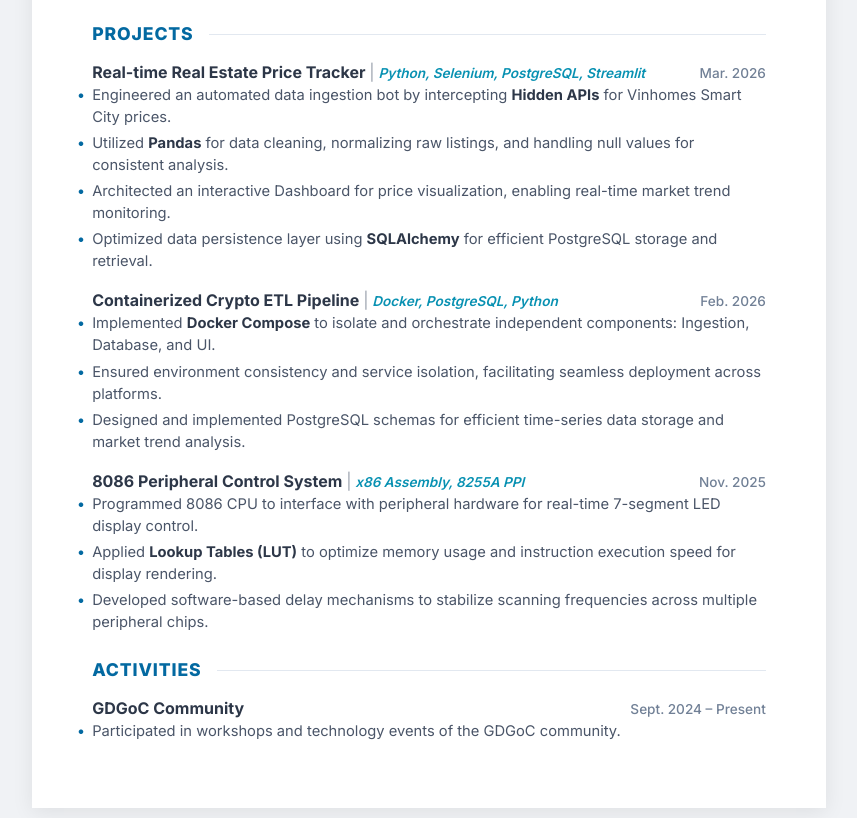
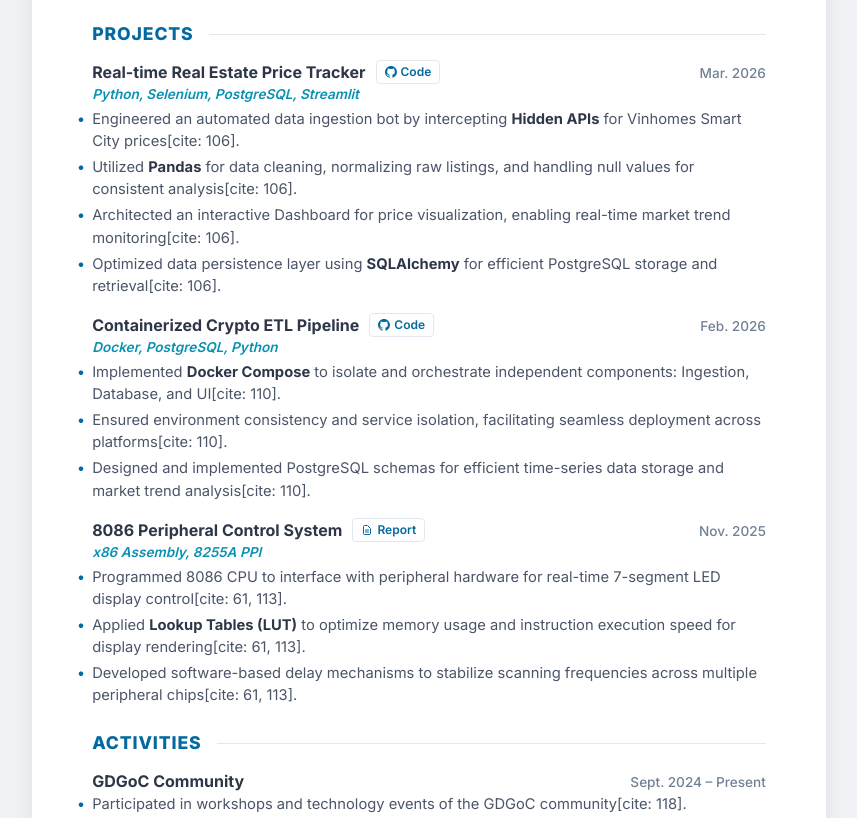
Before and after one commit to nguyenphucptitd24/NguyenPhucCV_VDT2026, a plain HTML site: page index.html in a window 1280 px wide. Shown: the part 518-1336 px from the top of the page, without its empty margins (211-1068 px from the left). Drawn offline with nearby package versions, Linux system fonts and the light colour scheme.

Commit message:
third commit

```diff
--- a/index.html
+++ b/index.html
@@ -71,6 +71,27 @@
             font-weight: 600;
         }
 
+        .project-link {
+            display: inline-flex;
+            align-items: center;
+            gap: 4px;
+            font-size: 0.75rem;
+            color: #0369a1;
+            border: 1px solid #e2e8f0;
+            padding: 2px 8px;
+            border-radius: 4px;
+            margin-left: 10px;
+            transition: all 0.2s;
+            font-weight: 600;
+            text-transform: none;
+            text-decoration: none;
+        }
+
+        .project-link:hover {
+            background-color: #f0f9ff;
+            border-color: #0369a1;
+        }
+
         ul {
             margin-top: 6px;
             padding-left: 1.25rem;
@@ -94,7 +115,6 @@
         }
 
         strong { color: #2d3748; }
-
         .contact-link:hover { color: #0369a1; text-decoration: underline; }
     </style>
 </head>
@@ -108,7 +128,7 @@
                 <span>|</span>
                 <a href="mailto:hongphuchy2006@gmail.com" class="contact-link">✉️ hongphuchy2006@gmail.com</a>
                 <span>|</span>
-                <a href="#" class="contact-link">🔗 nguyenphucptitd24</a>
+                <a href="https://github.com/nguyenphucptitd24" target="_blank" class="contact-link">🔗 nguyenphucptitd24</a>
             </div>
         </header>
 
@@ -153,38 +173,59 @@
 
             <div class="content-item">
                 <div class="item-header">
-                    <span>Real-time Real Estate Price Tracker <span class="font-normal text-gray-400">|</span> <span class="tech-stack">Python, Selenium, PostgreSQL, Streamlit</span></span>
+                    <div class="flex items-center">
+                        <span>Real-time Real Estate Price Tracker</span>
+                        <a href="https://github.com/nguyenphucptitd24/VDT-Bds_Price" target="_blank" class="project-link">
+                            <svg class="w-3 h-3" fill="currentColor" viewBox="0 0 24 24"><path d="M12 0c-6.626 0-12 5.373-12 12 0 5.302 3.438 9.8 8.207 11.387.599.111.793-.261.793-.577v-2.234c-3.338.726-4.041-1.416-4.041-1.416-.546-1.387-1.333-1.756-1.333-1.756-1.089-.745.083-.729.083-.729 1.205.084 1.839 1.237 1.839 1.237 1.07 1.834 2.807 1.304 3.492.997.107-.775.418-1.305.762-1.604-2.665-.305-5.467-1.334-5.467-5.931 0-1.311.469-2.381 1.236-3.221-.124-.303-.535-1.524.117-3.176 0 0 1.008-.322 3.301 1.23.957-.266 1.983-.399 3.003-.404 1.02.005 2.047.138 3.006.404 2.291-1.552 3.297-1.23 3.297-1.23.653 1.653.242 2.874.118 3.176.77.84 1.235 1.911 1.235 3.221 0 4.609-2.807 5.624-5.479 5.921.43.372.823 1.102.823 2.222v3.293c0 .319.192.694.801.576 4.765-1.589 8.199-6.086 8.199-11.386 0-6.627-5.373-12-12-12z"/></svg>
+                            Code
+                        </a>
+                    </div>
                     <span class="date-location">Mar. 2026</span>
                 </div>
+                <div class="tech-stack mb-1">Python, Selenium, PostgreSQL, Streamlit</div>
                 <ul>
-                    <li>Engineered an automated data ingestion bot by intercepting <strong>Hidden APIs</strong> for Vinhomes Smart City prices.</li>
-                    <li>Utilized <strong>Pandas</strong> for data cleaning, normalizing raw listings, and handling null values for consistent analysis.</li>
-                    <li>Architected an interactive Dashboard for price visualization, enabling real-time market trend monitoring.</li>
-                    <li>Optimized data persistence layer using <strong>SQLAlchemy</strong> for efficient PostgreSQL storage and retrieval.</li>
+                    <li>Engineered an automated data ingestion bot by intercepting <strong>Hidden APIs</strong> for Vinhomes Smart City prices[cite: 106].</li>
+                    <li>Utilized <strong>Pandas</strong> for data cleaning, normalizing raw listings, and handling null values for consistent analysis[cite: 106].</li>
+                    <li>Architected an interactive Dashboard for price visualization, enabling real-time market trend monitoring[cite: 106].</li>
+                    <li>Optimized data persistence layer using <strong>SQLAlchemy</strong> for efficient PostgreSQL storage and retrieval[cite: 106].</li>
                 </ul>
             </div>
 
             <div class="content-item">
                 <div class="item-header">
-                    <span>Containerized Crypto ETL Pipeline <span class="font-normal text-gray-400">|</span> <span class="tech-stack">Docker, PostgreSQL, Python</span></span>
+                    <div class="flex items-center">
+                        <span>Containerized Crypto ETL Pipeline</span>
+                        <a href="https://github.com/nguyenphucptitd24/vdt-crypto-etl" target="_blank" class="project-link">
+                            <svg class="w-3 h-3" fill="currentColor" viewBox="0 0 24 24"><path d="M12 0c-6.626 0-12 5.373-12 12 0 5.302 3.438 9.8 8.207 11.387.599.111.793-.261.793-.577v-2.234c-3.338.726-4.041-1.416-4.041-1.416-.546-1.387-1.333-1.756-1.333-1.756-1.089-.745.083-.729.083-.729 1.205.084 1.839 1.237 1.839 1.237 1.07 1.834 2.807 1.304 3.492.997.107-.775.418-1.305.762-1.604-2.665-.305-5.467-1.334-5.467-5.931 0-1.311.469-2.381 1.236-3.221-.124-.303-.535-1.524.117-3.176 0 0 1.008-.322 3.301 1.23.957-.266 1.983-.399 3.003-.404 1.02.005 2.047.138 3.006.404 2.291-1.552 3.297-1.23 3.297-1.23.653 1.653.242 2.874.118 3.176.77.84 1.235 1.911 1.235 3.221 0 4.609-2.807 5.624-5.479 5.921.43.372.823 1.102.823 2.222v3.293c0 .319.192.694.801.576 4.765-1.589 8.199-6.086 8.199-11.386 0-6.627-5.373-12-12-12z"/></svg>
+                            Code
+                        </a>
+                    </div>
                     <span class="date-location">Feb. 2026</span>
                 </div>
+                <div class="tech-stack mb-1">Docker, PostgreSQL, Python</div>
                 <ul>
-                    <li>Implemented <strong>Docker Compose</strong> to isolate and orchestrate independent components: Ingestion, Database, and UI.</li>
-                    <li>Ensured environment consistency and service isolation, facilitating seamless deployment across platforms.</li>
-                    <li>Designed and implemented PostgreSQL schemas for efficient time-series data storage and market trend analysis.</li>
+                    <li>Implemented <strong>Docker Compose</strong> to isolate and orchestrate independent components: Ingestion, Database, and UI[cite: 110].</li>
+                    <li>Ensured environment consistency and service isolation, facilitating seamless deployment across platforms[cite: 110].</li>
+                    <li>Designed and implemented PostgreSQL schemas for efficient time-series data storage and market trend analysis[cite: 110].</li>
                 </ul>
             </div>
 
             <div class="content-item">
                 <div class="item-header">
-                    <span>8086 Peripheral Control System <span class="font-normal text-gray-400">|</span> <span class="tech-stack">x86 Assembly, 8255A PPI</span></span>
+                    <div class="flex items-center">
+                        <span>8086 Peripheral Control System</span>
+                        <a href="https://drive.google.com/file/d/1NKGsbN4DTDchs1d-xdJEul8otOOXbew6/view?usp=sharing" target="_blank" class="project-link">
+                            <svg class="w-3 h-3" fill="none" stroke="currentColor" viewBox="0 0 24 24"><path stroke-linecap="round" stroke-linejoin="round" stroke-width="2" d="M9 12h6m-6 4h6m2 5H7a2 2 0 01-2-2V5a2 2 0 012-2h5.586a1 1 0 01.707.293l5.414 5.414a1 1 0 01.293.707V19a2 2 0 01-2 2z"></path></svg>
+                            Report
+                        </a>
+                    </div>
                     <span class="date-location">Nov. 2025</span>
                 </div>
+                <div class="tech-stack mb-1">x86 Assembly, 8255A PPI</div>
                 <ul>
-                    <li>Programmed 8086 CPU to interface with peripheral hardware for real-time 7-segment LED display control.</li>
-                    <li>Applied <strong>Lookup Tables (LUT)</strong> to optimize memory usage and instruction execution speed for display rendering.</li>
-                    <li>Developed software-based delay mechanisms to stabilize scanning frequencies across multiple peripheral chips.</li>
+                    <li>Programmed 8086 CPU to interface with peripheral hardware for real-time 7-segment LED display control[cite: 61, 113].</li>
+                    <li>Applied <strong>Lookup Tables (LUT)</strong> to optimize memory usage and instruction execution speed for display rendering[cite: 61, 113].</li>
+                    <li>Developed software-based delay mechanisms to stabilize scanning frequencies across multiple peripheral chips[cite: 61, 113].</li>
                 </ul>
             </div>
         </section>
@@ -200,7 +241,7 @@
                     <span class="date-location">Sept. 2024 – Present</span>
                 </div>
                 <ul>
-                    <li>Participated in workshops and technology events of the GDGoC community.</li>
+                    <li>Participated in workshops and technology events of the GDGoC community[cite: 118].</li>
                 </ul>
             </div>
         </section>
```
